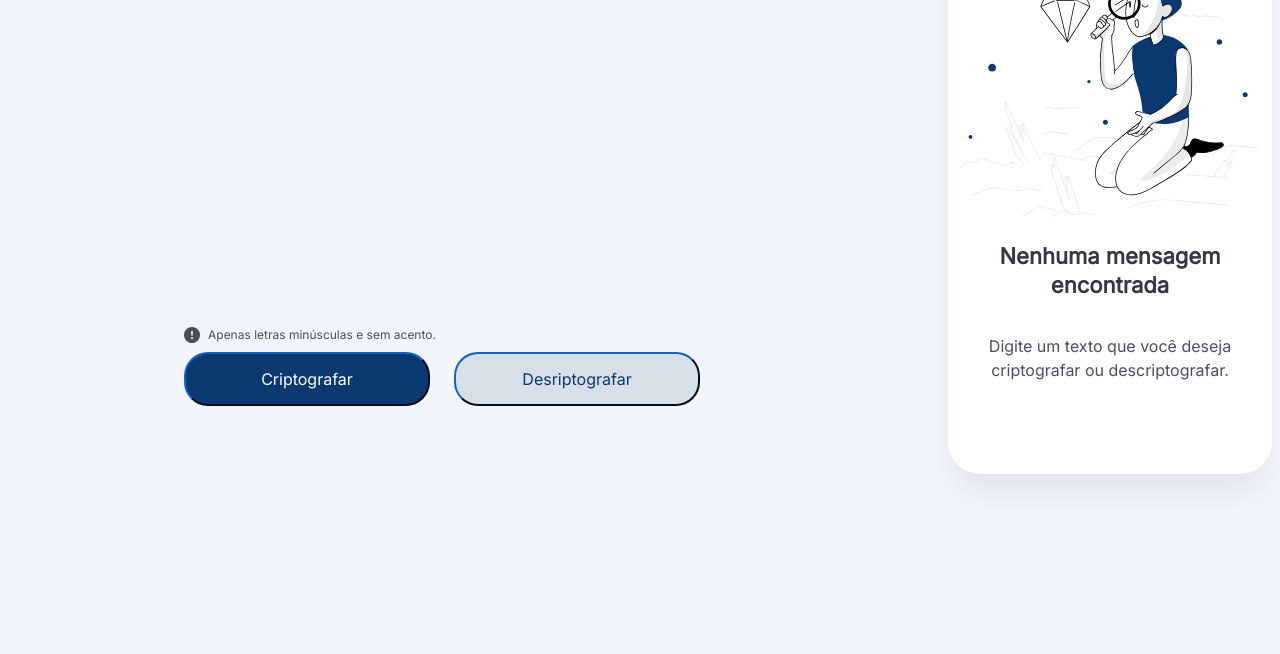
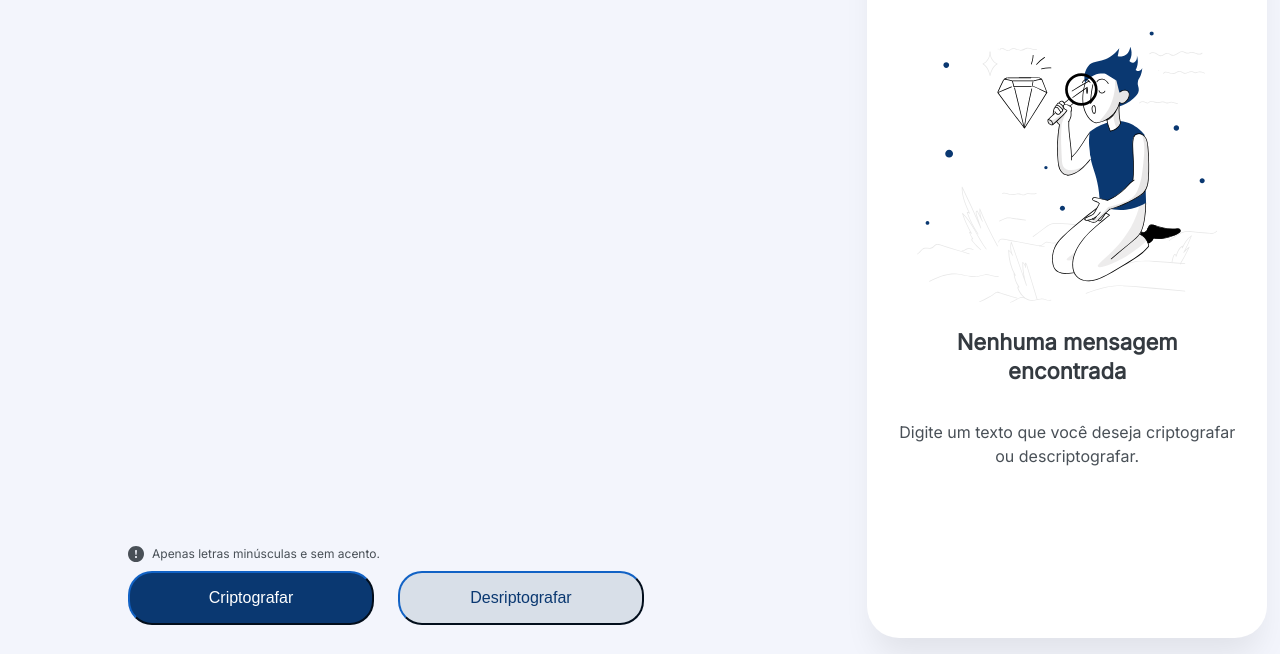
Before and after one commit to moniquec4rvalho/Decodificador-de-texto, a plain HTML site: page Chalenge/index.html in a window 1280 px wide. Shown: the part 146-800 px from the top of the page. Drawn offline with Linux system fonts and the light colour scheme.

Commit message:
Otimizacoes no layout

```diff
--- a/Chalenge/index.html
+++ b/Chalenge/index.html
@@ -14,10 +14,14 @@
       <img id="logo" src="imagens/logo.svg" alt="Logo Alura" />
     </header>
     <main>
-      <h1 id="digiteTexto">Digite o seu texto</h1>
+
       <div>
-        <textarea rows="20" cols="1"></textarea>
+        <textarea
+          placeholder="Digite o seu texto"
+          rows="15"
+          cols="1"></textarea>
       </div>
+      <div id="buttonsWrapper">
         <div id="warning">
           <img src="imagens/aviso.svg" alt="Aviso" />
           <h1 id="avisoTexto">Apenas letras minúsculas e sem acento.</h1>
@@ -25,6 +29,7 @@
         <div id="buttons">
           <button id="criptografar">Criptografar</button>
           <button id="descriptografar">Desriptografar</button>
+        </div>
       </div>
     </main>
     <aside>
--- a/Chalenge/style.css
+++ b/Chalenge/style.css
@@ -11,20 +11,19 @@
 body {
   display: flex;
   background-color: #f3f5fc;
-  max-height: 100%;
   font-size: 100%;
   gap: 80px;
+  font-family: "Inter";
 }
 main {
   display: flex;
   flex-direction: column;
-  padding-top: 60px;
-}
-#digiteseutexto {
-  width: 680px;
-  height: 48px;
-  left: 240px;
-  top: 168px;
+  position: absolute;
+  justify-content: space-around;
+  top: 10%;
+  left: 10%;
+  width: 50%;
+  height: 88%;
 }
 #warning {
   display: flex;
@@ -33,15 +32,22 @@ main {
 }
 #buttons {
   display: flex;
+  flex-wrap: wrap;
   flex-direction: row;
   gap: 24px;
+
 }
 textarea {
   resize: none;
   width: 680px;
-  height: 1fr;
+  height: 100%;
   border: none;
+  font-style: normal;
+  font-weight: 400;
+  font-size: 32px;
+  color: #0A3871;
   background-color: #f3f5fc;
+  outline: none;
 }
 #criptografar {
   display: flex;
@@ -58,7 +64,6 @@ textarea {
   order: 0;
   flex-grow: 0;
   justify-content: center;
-  font-family: "Inter";
   font-style: normal;
   font-weight: 400;
   font-size: 16px;
@@ -81,7 +86,6 @@ textarea {
   order: 0;
   flex-grow: 0;
   justify-content: center;
-  font-family: "Inter";
   font-style: normal;
   font-weight: 400;
   font-size: 16px;
@@ -91,12 +95,14 @@ textarea {
 }
 aside {
   display: flex;
+  position: absolute;
   flex-direction: column;
   background-color: #ffffff;
-  width: 360px;
-  height: 612px;
-  left: 1000px;
-  top: 40px;
+  max-width: 400px;
+  top: 2%;
+  width: 35%;
+  height: 96%;
+  right: 1%;
   border-radius: 32px;
   align-items: center;
   justify-content: center;
@@ -111,7 +117,7 @@ aside {
   top: 283px;
 }
 #digiteTexto {
-  font-family: Inter;
+
   font-size: 30px;
   font-weight: 400;
   line-height: 48px;
@@ -120,7 +126,7 @@ aside {
   color: #0a3871;
 }
 #avisoTexto {
-  font-family: Inter;
+
   font-size: 12px;
   font-weight: 400;
   line-height: 18px;
@@ -129,7 +135,6 @@ aside {
   color: #495057;
 }
 #nenhumaMensagem {
-  font-family: Inter;
   font-size: 22px;
   font-weight: 700;
   line-height: 29px;
@@ -138,7 +143,6 @@ aside {
   color: #343a40;
 }
 #textoCard{
-  font-family: Inter;
   font-size: 16px;
   font-weight: 400;
   line-height: 24px;
```
Also changed, not shown: 1 other file. Lines whose indentation alone changed are shown as unchanged.
